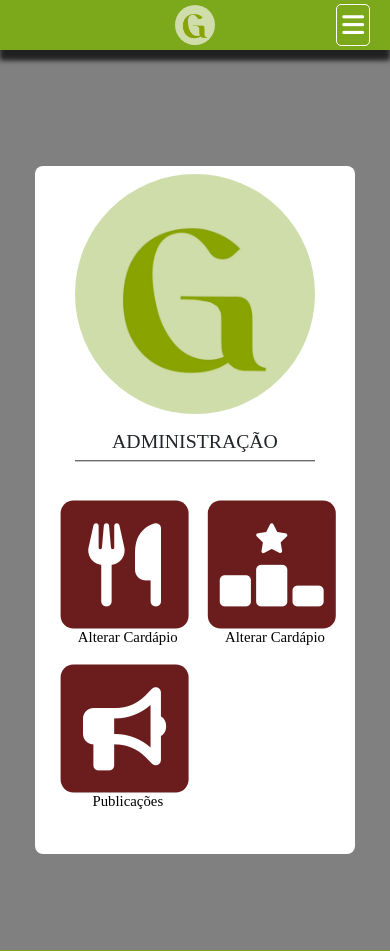
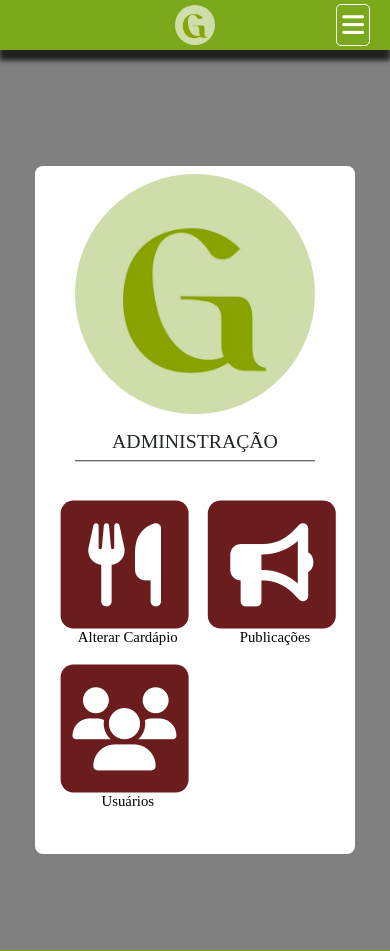
Before and after one commit to EmanuelFelixX/Goacana, a Django app: page /admins/ in a window 390 px wide. Shown: the top 951 px of the page. Run offline with Django 5.2, Linux system fonts and the light colour scheme; some libraries are stand-ins or nearby versions; some web fonts are replaced.

Commit message:
Apenas alguns ajustes no visual da responsividade

```diff
--- a/core/static/CSS/index.css
+++ b/core/static/CSS/index.css
@@ -415,6 +415,10 @@ body {h1 {text-align: center;}}
                 border-radius: 5px;
             }
 
+            .card2 {
+                margin-left: -50px;
+            }
+
             .card, .card2 {
                 height: 150px;
             }
--- a/core/templates/admins.html
+++ b/core/templates/admins.html
@@ -26,14 +26,6 @@ Admins
                     </a>
                 </div>
                 <div class="conj">
-                    <a href="{% url 'editordecadarpio' %}">
-                        <div class="icon">
-                            <i class="fa-solid fa-ranking-star"></i>
-                        </div>
-                        <h3>Alterar Cardápio</h3>
-                    </a>
-                </div>
-                <div class="conj">
                     <a href="{% url 'lista_publi' %}">
                         <div class="icon">
                             <i class="fa-solid fa-bullhorn"></i>
@@ -41,6 +33,14 @@ Admins
                         <h3>Publicações</h3>
                     </a>
                 </div>
+                <div class="conj">
+                    <a href="{% url 'editordecadarpio' %}">
+                        <div class="icon">
+                            <i class="fa-solid fa-users"></i>
+                        </div>
+                        <h3>Usuários</h3>
+                    </a>
+                </div>
             </div>
         </div>
     </div>
--- a/core/templates/contato.html
+++ b/core/templates/contato.html
@@ -11,6 +11,7 @@ Contato
 {% block 'content' %}
 <h1>FALE CONOSCO</h1>
 <div class="contato-content">
+    <div class="full">
         <form action="#" method="post">
             {% csrf_token %}
             <div class="row">
@@ -48,16 +49,15 @@ Contato
                         <i class="fa-brands fa-whatsapp icon"></i>
                     </a>
                 </div>
-
             <div class="submit-center">
                     <input type="button" class="botao" value="ENVIAR" onclick="enviarWhats()">
                 </div>
-
             </div>
 
             </div>
         </form>
     </div>
+</div>
 
 
 
```
Also changed, not shown: core/static/CSS/contato.css (+7 -1 lines). Lines whose indentation alone changed are shown as unchanged.
